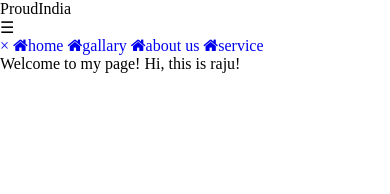
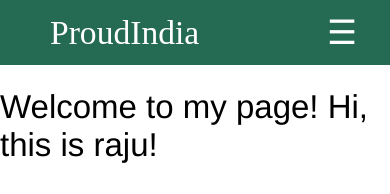
Before and after one commit to Raju-bot-ai/hero.github.io, a plain HTML site: page index.html in a window 390 px wide. Drawn offline with Linux system fonts and the light colour scheme.

Commit message:
Update style.css

```diff
--- a/style.css
+++ b/style.css
@@ -1,100 +1,70 @@
-@import url('https://fonts.googleapis.com/css?family=Poppins:400,500,600,700&display=swap');
 *{
-  margin: 0;
-  padding: 0;
-  box-sizing: border-box;
-  list-style: none;
-  text-decoration: none;
+	margin: 0px;
+	padding: 0px;
+	box-sizing: border-box;
 }
-nav{
-  background: #0082e6;
-  height: 80px;
-  width: 100%;
+
+.tophead{
+	background-color:#256a52;
+	width: 100%;
+	display: flex;
+	 justify-content: space-between;
+	 align-items: center;
+	 height: 65px;
+
 }
-label.logo{
-  color: #f2f2f2;
-  font-size: 33px;
-  line-height: 80px;
-  padding: 0 140px;
-  font-weight: 600;
-  font-family: 'Poppins', sans-serif;
+header{
+	width: 100%;
 }
-nav ul{
-  float: right;
-  margin-right: 60px;
+
+.logo{
+	font-size: 2.1em;
+	color: white;
+	padding-left: 50px;
+	cursor: pointer;
 }
-nav ul li{
-  display: inline-block;
-  line-height: 80px;
-  margin: 0 2px;
+
+.menu{
+	color: white;
+	font-size: 2.1em;
+	cursor: pointer;
+	margin-right: 33px;
 }
-nav ul li a{
-  color: #f2f2f2;
-  font-weight: 500;
-  font-size: 20px;
-  padding: 7px 13px;
-  border-radius: 3px;
-  /* text-transform: uppercase; */
-  font-family: 'Poppins', sans-serif;
+
+section{
+	font-size: 33px;
+	font-family: 'Franklin Gothic Medium', 'Arial Narrow', Arial, sans-serif;
+	margin-top: 23px;
 }
-a.active,a:hover{
-  background: #1b9bff;
-  transition: .5s;
+
+.sidenav{
+	width:0%;
+	height:100%;
+	position: fixed;
+	top: 0;
+	left: 0;
+	z-index: 1;
+	background-color: rgba(0, 0, 0,0.5);
+	overflow-x: hidden;
+	padding-top: 60px;
+	transition: all 0.5s;
+
+
 }
-.checkbtn{
-  font-size: 30px;
-  color: white;
-  float: right;
-  line-height: 80px;
-  margin-right: 40px;
-  cursor: pointer;
-  display: none;
+a{
+	text-decoration: none;
+	display: block;
+	font-size: 20px;
+	color: white;
+	padding: 30px 0px 30px 30px;
 }
-#check{
-  display: none;
+a:hover{
+	color:rgb(54, 34, 34);
 }
-@media (max-width: 952px){
-  label.logo{
-    font-size: 27px;
-    padding-left: 25px;
-  }
-  nav ul li a{
-    font-size: 16px;
-  }
+
+.closebtn{
+	font-size: 34px;
+	position: absolute;
+	top: 0;
+	right: 25px;
 }
-@media (max-width: 600px){
-  .checkbtn{
-    display: block;
-    margin-right: 40px;
-  }
-  ul{
-    position: fixed;
-    width: 100%;
-    height: 100vh;
-    background: #2c3e50;
-    top: 80px;
-    left: -100%;
-    text-align: center;
-    transition: all .5s;
-  }
-  nav ul li{
-    display: block;
-    margin: 50px 0;
-    line-height: 30px;
-  }
-  nav ul li a{
-    font-size: 20px;
-  }
-  a:hover,a.active{
-    background: none;
-    color: #0082e6;
-  }
-  #check:checked ~ ul{
-    left: 0;
-  }
-}
-section{
-  background: url(bg1.jpg) no-repeat;
-  background-size: cover;
-  height: calc(100vh - 80px);
-}
```
